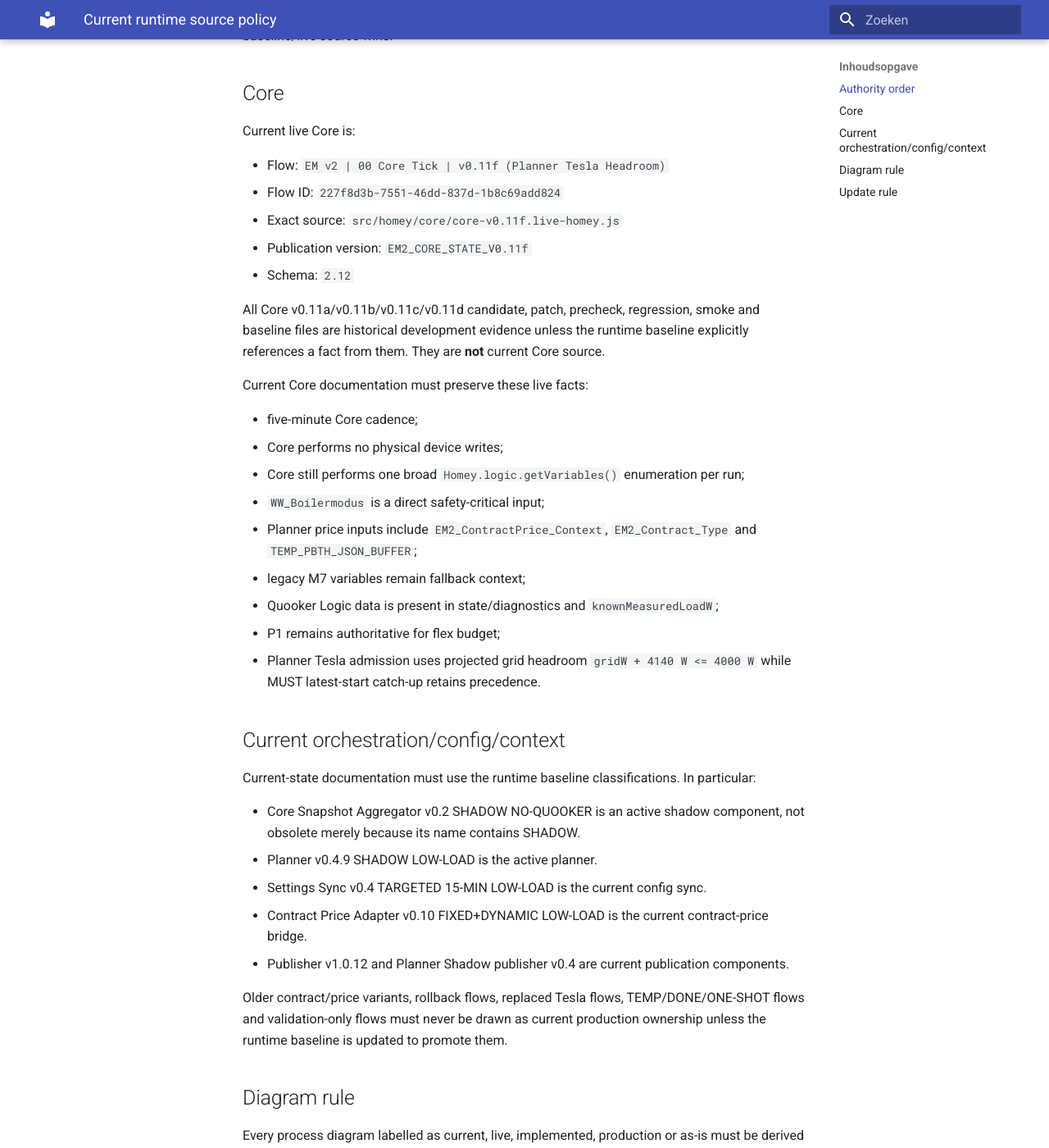
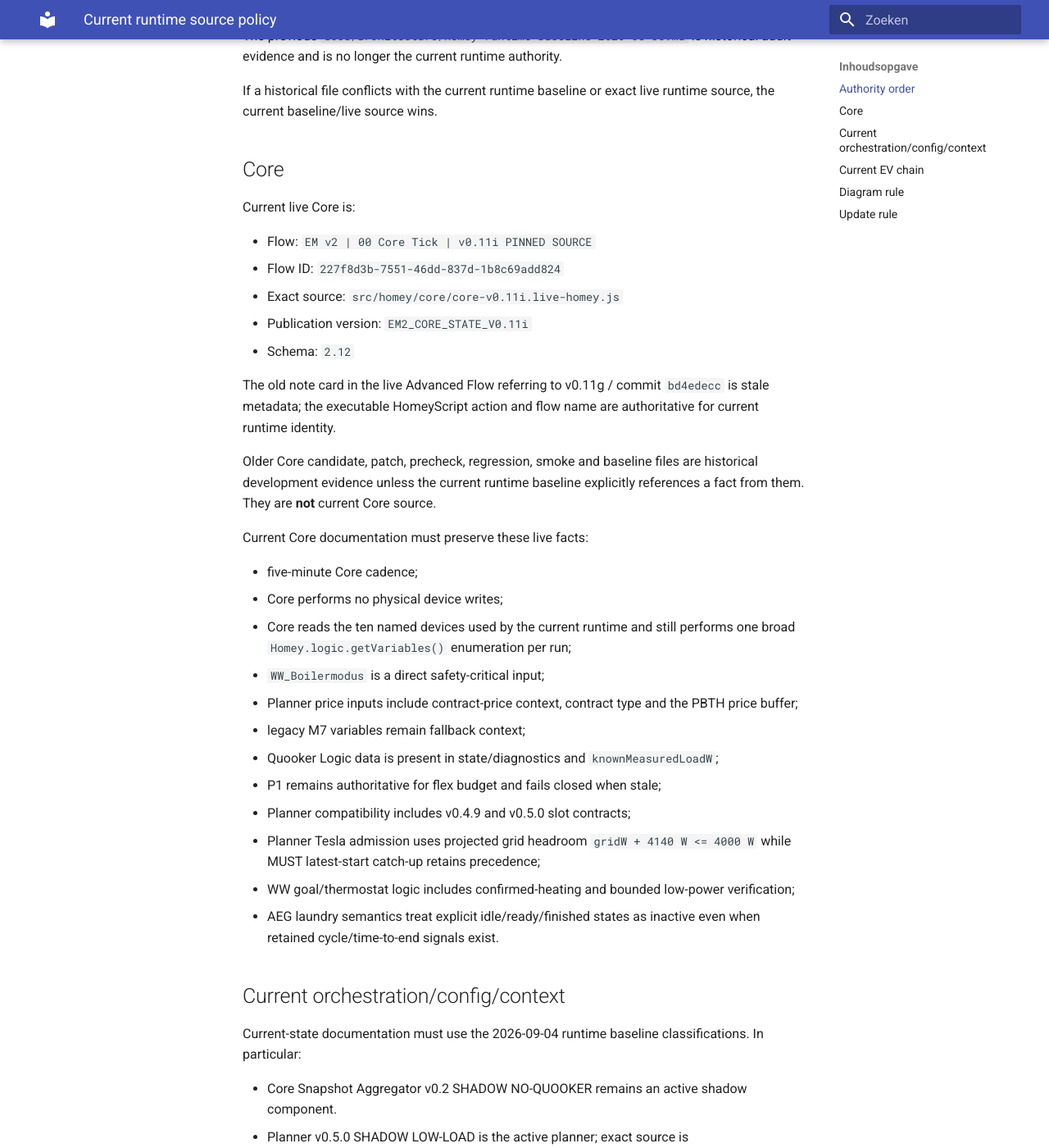
Before and after one commit to OnsKasteeltje/homey-energy-manual, an MkDocs documentation site: the page built from docs/architecture/current-runtime-source-policy.md, in a window 1280 px wide and 1400 px high, scrolled down 616 px. Shown: the whole window at 82% size. Built offline with MkDocs 1.6.1 and Material for MkDocs 9.7.7, drawn with Linux system fonts in a browser that asks for light colours; some of the changed text lies outside the part shown.

Commit message:
docs: point runtime policy to reconciled 2026-09-04 baseline

```diff
--- a/docs/architecture/current-runtime-source-policy.md
+++ b/docs/architecture/current-runtime-source-policy.md
@@ -1,55 +1,74 @@
 # Current runtime source policy
 
-Status: **normative for current-state software documentation**.
+Status: **normative for current-state software documentation and Pi migration work**.
 
 This policy prevents historical Homey preparation, candidate, patch, smoke, rollback and validation material from being interpreted as the current EMS architecture.
 
 ## Authority order
 
-When generating or updating current-state architecture documentation, use sources in this order:
+When generating or updating current-state architecture documentation or preparing the Pi EMS migration, use sources in this order:
 
-1. `docs/architecture/homey-runtime-baseline-2026-08-30.md` for runtime classification and current component ownership.
-2. Exact reconciled live runtime source files, where available.
+1. `docs/architecture/homey-runtime-baseline-2026-09-04.md` for runtime classification and current component ownership.
+2. Exact reconciled live runtime source files named by that baseline.
 3. Current production source files explicitly named by the runtime baseline.
 4. Design/preparation Markdown only for historical rationale or explicitly future work.
 
-If a historical file conflicts with the runtime baseline or exact live runtime source, the runtime baseline/live source wins.
+The previous `docs/architecture/homey-runtime-baseline-2026-08-30.md` is historical audit evidence and is no longer the current runtime authority.
+
+If a historical file conflicts with the current runtime baseline or exact live runtime source, the current baseline/live source wins.
 
 ## Core
 
 Current live Core is:
 
-- Flow: `EM v2 | 00 Core Tick | v0.11f (Planner Tesla Headroom)`
+- Flow: `EM v2 | 00 Core Tick | v0.11i PINNED SOURCE`
 - Flow ID: `227f8d3b-7551-46dd-837d-1b8c69add824`
-- Exact source: `src/homey/core/core-v0.11f.live-homey.js`
-- Publication version: `EM2_CORE_STATE_V0.11f`
+- Exact source: `src/homey/core/core-v0.11i.live-homey.js`
+- Publication version: `EM2_CORE_STATE_V0.11i`
 - Schema: `2.12`
 
-All Core v0.11a/v0.11b/v0.11c/v0.11d candidate, patch, precheck, regression, smoke and baseline files are historical development evidence unless the runtime baseline explicitly references a fact from them. They are **not** current Core source.
+The old note card in the live Advanced Flow referring to v0.11g / commit `bd4edecc` is stale metadata; the executable HomeyScript action and flow name are authoritative for current runtime identity.
+
+Older Core candidate, patch, precheck, regression, smoke and baseline files are historical development evidence unless the current runtime baseline explicitly references a fact from them. They are **not** current Core source.
 
 Current Core documentation must preserve these live facts:
 
 - five-minute Core cadence;
 - Core performs no physical device writes;
-- Core still performs one broad `Homey.logic.getVariables()` enumeration per run;
+- Core reads the ten named devices used by the current runtime and still performs one broad `Homey.logic.getVariables()` enumeration per run;
 - `WW_Boilermodus` is a direct safety-critical input;
-- Planner price inputs include `EM2_ContractPrice_Context`, `EM2_Contract_Type` and `TEMP_PBTH_JSON_BUFFER`;
+- Planner price inputs include contract-price context, contract type and the PBTH price buffer;
 - legacy M7 variables remain fallback context;
 - Quooker Logic data is present in state/diagnostics and `knownMeasuredLoadW`;
-- P1 remains authoritative for flex budget;
-- Planner Tesla admission uses projected grid headroom `gridW + 4140 W <= 4000 W` while MUST latest-start catch-up retains precedence.
+- P1 remains authoritative for flex budget and fails closed when stale;
+- Planner compatibility includes v0.4.9 and v0.5.0 slot contracts;
+- Planner Tesla admission uses projected grid headroom `gridW + 4140 W <= 4000 W` while MUST latest-start catch-up retains precedence;
+- WW goal/thermostat logic includes confirmed-heating and bounded low-power verification;
+- AEG laundry semantics treat explicit idle/ready/finished states as inactive even when retained cycle/time-to-end signals exist.
 
 ## Current orchestration/config/context
 
-Current-state documentation must use the runtime baseline classifications. In particular:
+Current-state documentation must use the 2026-09-04 runtime baseline classifications. In particular:
 
-- Core Snapshot Aggregator v0.2 SHADOW NO-QUOOKER is an active shadow component, not obsolete merely because its name contains SHADOW.
-- Planner v0.4.9 SHADOW LOW-LOAD is the active planner.
-- Settings Sync v0.4 TARGETED 15-MIN LOW-LOAD is the current config sync.
+- Core Snapshot Aggregator v0.2 SHADOW NO-QUOOKER remains an active shadow component.
+- Planner v0.5.0 SHADOW LOW-LOAD is the active planner; exact source is `src/homey/planner/energy-plan-24h-v0.5.0.live-homey.js`.
+- Settings Sync v0.4.1 TARGETED 15-MIN LOW-LOAD is the current config sync; exact source is `src/homey/config/ems-settings-sync-v0.4.1.live-homey.js`.
 - Contract Price Adapter v0.10 FIXED+DYNAMIC LOW-LOAD is the current contract-price bridge.
-- Publisher v1.0.12 and Planner Shadow publisher v0.4 are current publication components.
+- Publisher v1.0.13 CONTROL EVIDENCE LOW-LOAD is the current public-state publisher; exact source is `src/homey/publication/publisher-v1.0.13.live-homey.js`.
+- Planner Shadow publisher v0.4 remains a current publication component.
 
 Older contract/price variants, rollback flows, replaced Tesla flows, TEMP/DONE/ONE-SHOT flows and validation-only flows must never be drawn as current production ownership unless the runtime baseline is updated to promote them.
+
+## Current EV chain
+
+Current EV ownership is:
+
+- Power Intent: `EM v2 | 20 Power Intent | P1 v0.2.4 DUAL-SEMANTIC LOW-LOAD`.
+- Shadow adapter: `EM v2 | 60 Adapter | EV Power v0.1.2 MIN7 TARGETED-READ SHADOW`, exact source `src/homey/adapters/ev-power-v0.1.2.live-homey.js`.
+- Validation gate: `EM v2 | 80 Validation | EV Power Adapter Gate v0.2.2 MIN7 TARGETED-READ`, exact source `src/homey/validation/ev-power-adapter-gate-v0.2.2.live-homey.js`.
+- Physical writer: `EM v2 | 60 Actuator | EV Power v0.2.3 MIN7 TARGETED-READ LIVE OWNERSHIP`, exact source `src/homey/actuators/ev-power-v0.2.3.live-homey.js`.
+
+The current executable mapping is fixed 3×230 V at 690 W/A with 7 A minimum. Adapter/gate fail closed below that threshold; the actuator accepts 0 A or integer 7–16 A and requires an aligned PASS gate before a non-zero write.
 
 ## Diagram rule
 
@@ -60,9 +79,10 @@
 Whenever a live Homey component is promoted to a newer version:
 
 1. capture/reconcile the live runtime;
-2. update the runtime baseline classification;
-3. update the exact/current source reference;
-4. update this policy only if component ownership or authority order changes;
-5. only then regenerate current-state software documentation.
+2. store the exact live source in GitHub where applicable;
+3. update the current runtime baseline classification and exact source reference;
+4. update this policy if current version, ownership or authority changes;
+5. perform a post-update Homey inventory and GitHub readback;
+6. only then certify Homey/GitHub sync and regenerate current-state documentation or continue Pi migration.
 
 This policy intentionally allows historical Markdown to remain in Git history/repository for auditability without allowing it to contaminate current-state documentation.
```
